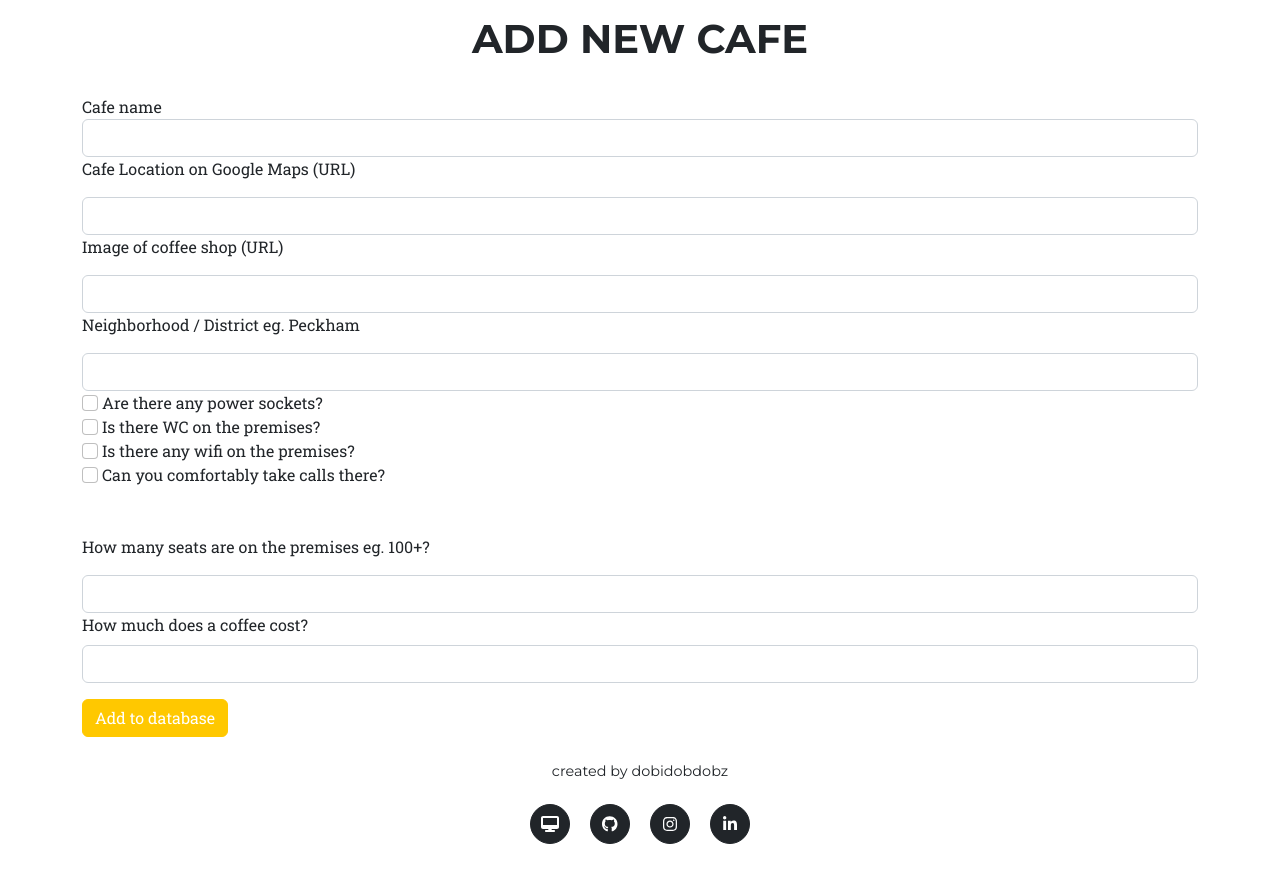
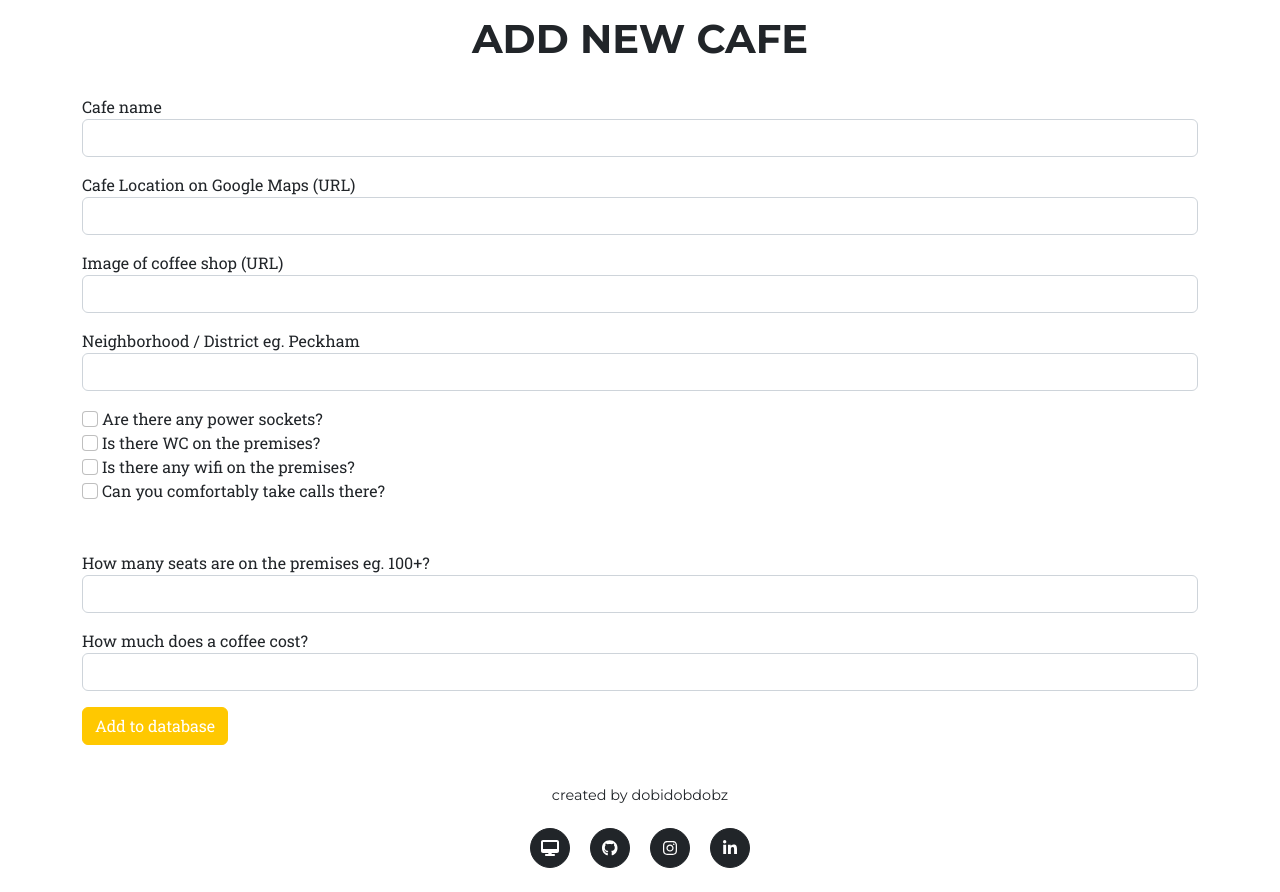
Before and after one commit to dobidobdobz/Coffee-Wifi_Website, a Flask app: page /add_coffee_shop in a window 1280 px wide. Shown: the part 477-1369 px from the top of the page. Before the commit the page ends 1321 px from the top, so only its background shows below. Run offline with Flask 3, Linux system fonts and the light colour scheme; a user stored in the database is signed in; some libraries are stand-ins or nearby versions.

Commit message:
Update add_coffee_shop.html

```diff
--- a/templates/add_coffee_shop.html
+++ b/templates/add_coffee_shop.html
@@ -48,34 +48,31 @@
                     {{ form.hidden_tag() }}
                 <div class="form-group">
                     {{ form.name.label }}
-                    {{ form.name(class="form-control") }}
+                    {{ form.name(class="form-control mb-3") }}
                 </div>
                 <div class="form-group">
                     {{ form.map_url.label }}
-                    {{ form.map_url(class="form-control mt-3") }}
+                    {{ form.map_url(class="form-control mb-3") }}
                 </div>
                 <div class="form-group">
                     {{ form.img_url.label }}
-                    {{ form.img_url(class="form-control mt-3") }}
+                    {{ form.img_url(class="form-control mb-3") }}
                 </div>
                 <div class="form-group">
                     {{ form.location.label }}
-                    {{ form.location(class="form-control mt-3") }}
+                    {{ form.location(class="form-control mb-3") }}
                 </div>
                 <div class="form-group">
                     {{ form.has_toilet(class="form-check-input") }}
                     {{ form.has_sockets.label }}
-
                 </div>
                 <div class="form-group">
                     {{ form.has_toilet(class="form-check-input") }}
                     {{ form.has_toilet.label }}
-
                 </div>
                 <div class="form-group">
                     {{ form.has_wifi(class="form-check-input") }}
                     {{ form.has_wifi.label }}
-
                 </div>
                 <div class="form-group">
                     {{ form.can_take_calls(class="form-check-input") }}
@@ -84,14 +81,14 @@
                 </div>
                 <div class="form-group">
                     {{ form.seats.label (class='mt-5')}}
-                    {{ form.seats(class="form-control mt-3") }}
+                    {{ form.seats(class="form-control mb-3") }}
                 </div>
                 <div class="form-group">
                     {{ form.coffee_price.label }}
-                    {{ form.coffee_price(class="form-control mt-2") }}
+                    {{ form.coffee_price(class="form-control mb-3") }}
                 </div>
                 <div class="form-group">
-                    {{ form.submit(class="btn btn-primary mt-3") }}
+                    {{ form.submit(class="btn btn-primary mb-3") }}
                 </div>
             </form>
         </div>
```
